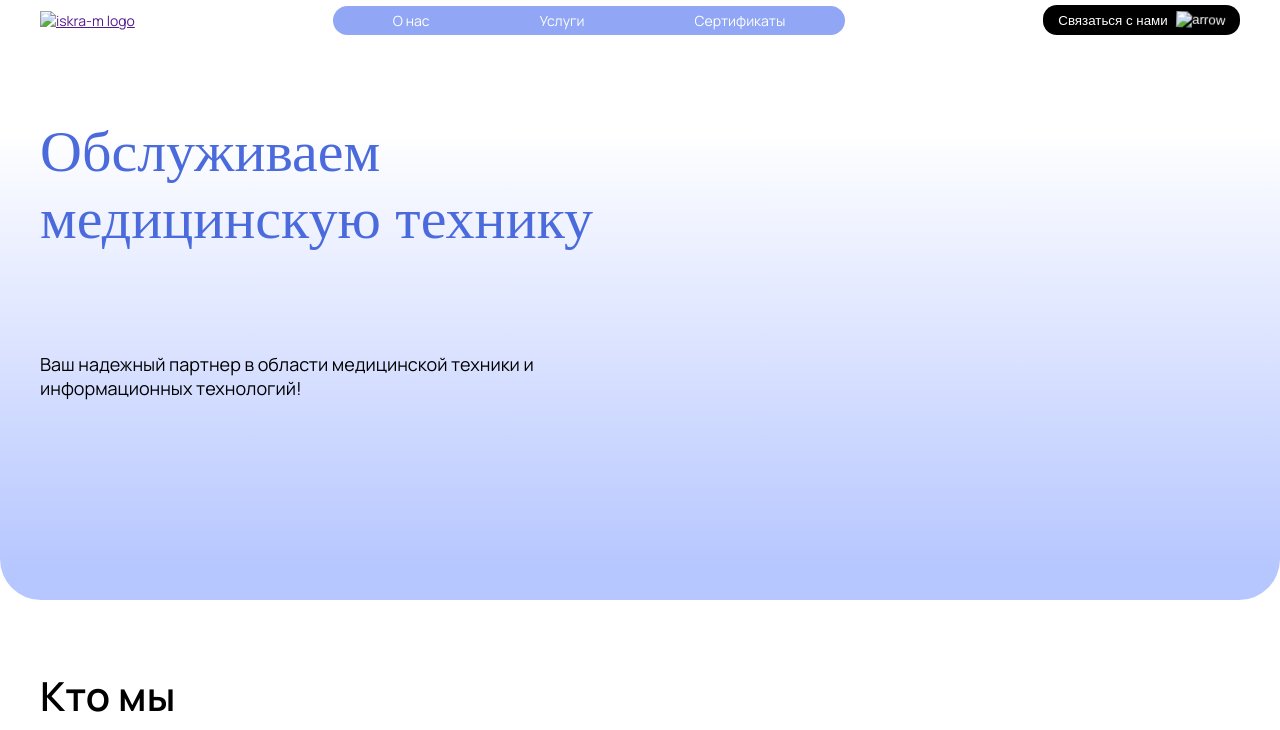
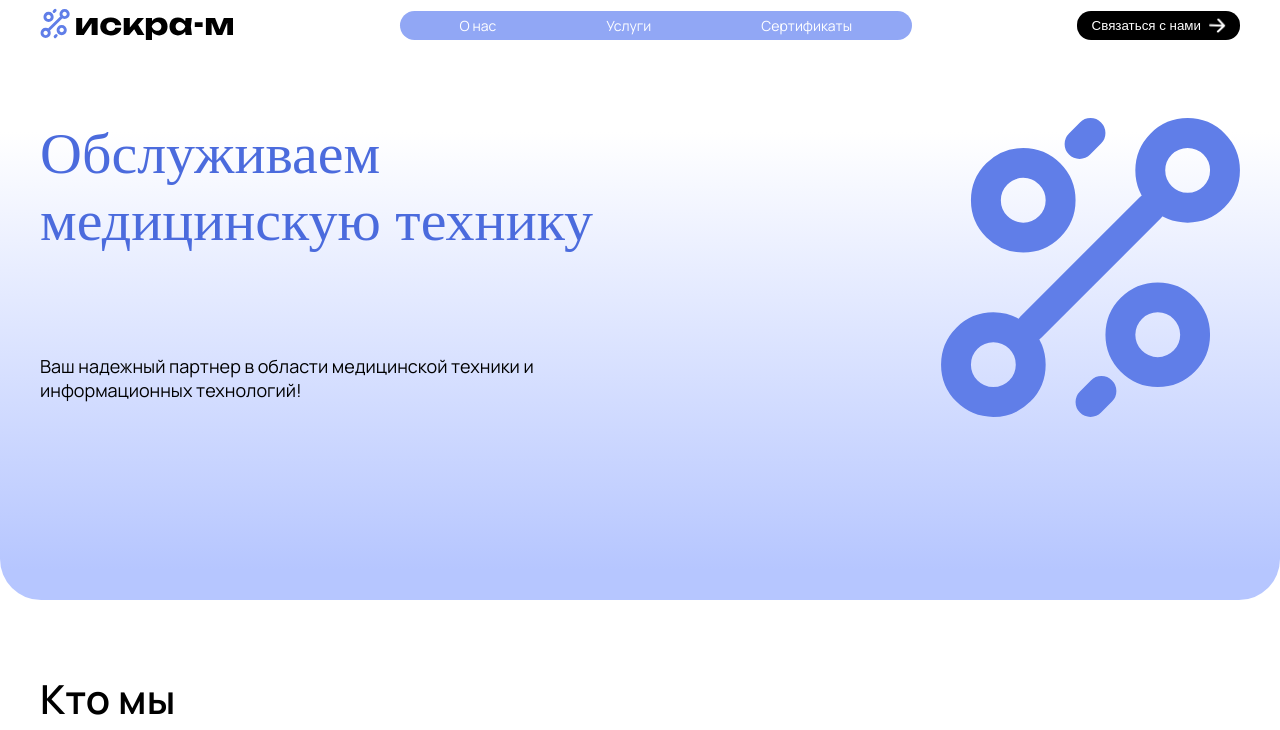
Before and after one commit to suusumi/iskra-m, a plain HTML site: page index.html in a window 1280 px wide. Shown: the top 730 px of the page. Drawn offline with nearby package versions, Linux system fonts and the light colour scheme; files that its build step writes are made by us from their sources; the site is published under a folder, as on GitHub Pages, so addresses that start at the root find nothing.

Commit message:
[fix](paths): update images paths

```diff
--- a/index.html
+++ b/index.html
@@ -26,7 +26,7 @@
         <div class="container header__container">
           <a href="" class="header__logo">
             <img
-              src="/img/logo/iskra-m.svg"
+              src="img/logo/iskra-m.svg"
               alt="iskra-m logo"
               class="header__img_logo"
             />
@@ -44,7 +44,7 @@
           <button class="header__button">
             Связаться с нами
             <img
-              src="/img/svg/arrow.svg"
+              src="img/svg/arrow.svg"
               alt="arrow"
               class="header__button_arrow"
             />
@@ -55,7 +55,7 @@
         <div class="hamburger-menu">
           <a href="" class="header__logo">
             <img
-              src="/img/logo/iskra-m.svg"
+              src="img/logo/iskra-m.svg"
               alt="iskra-m logo"
               class="header__img_logo"
             />
@@ -85,7 +85,7 @@
             </p>
           </div>
           <div class="box__text">
-            <img src="/img/logo/iskra-big-logo.svg" alt="" class="box__img" />
+            <img src="img/logo/iskra-big-logo.svg" alt="" class="box__img" />
           </div>
         </div>
         <div class="text__block">
@@ -165,14 +165,14 @@
           <div class="project__block__img_container">
             <div class="project__block__img_1">
               <img
-                src="/img/logo/volggmu.svg"
+                src="img/logo/volggmu.svg"
                 alt="Volggmu Logo"
                 class="project__block__img_1_logo"
               />
             </div>
             <div class="project__block__img_2">
               <img
-                src="/img/logo/technic.png"
+                src="img/logo/technic.png"
                 alt="Техника"
                 class="project__block__img_2_technic"
               />
```
